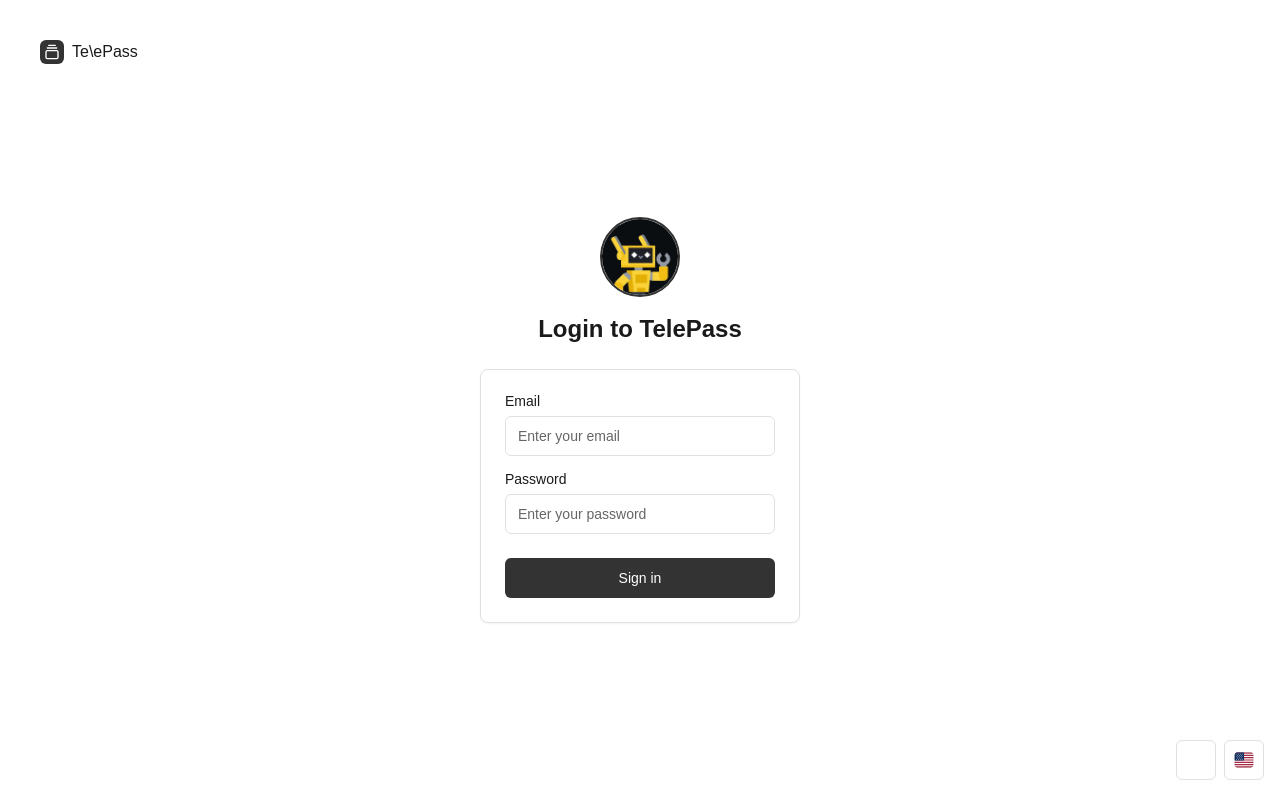
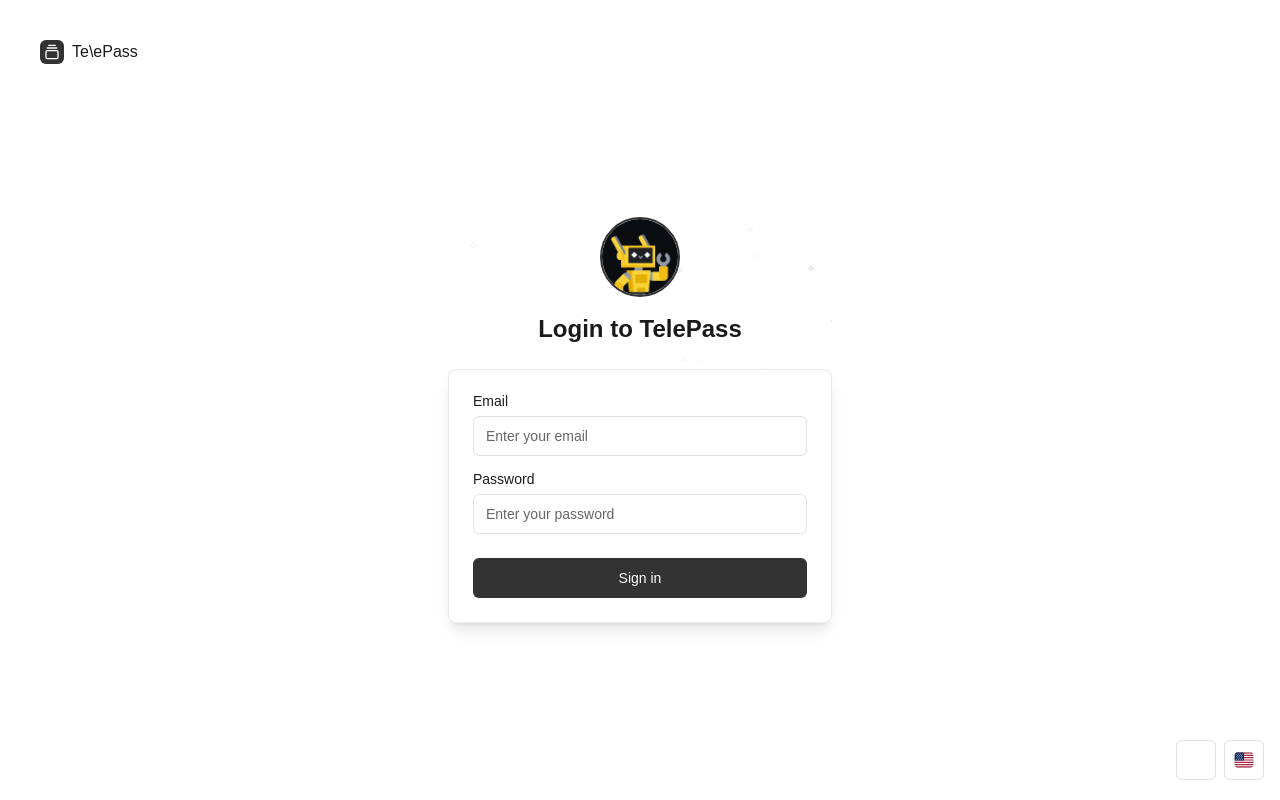
Before and after one commit to DaraXBT/telepass_web, a Next.js app: page / in a window 1280 px wide. Built offline with nearby package versions, Linux system fonts and the light colour scheme.

Commit message:
feat: enhance login form with star background and improve translations

```diff
--- a/src/app/events/page.tsx
+++ b/src/app/events/page.tsx
@@ -15,7 +15,7 @@ export default function EventListPage() {
         <MenuNav props="User" />
       </header>
       <Separator />
-      <div className="p-6">
+      <div className="p-4">
         <div className="flex items-center justify-between mb-8">
           <div>
             <h1 className="text-3xl font-bold tracking-tight">
--- a/src/app/page.tsx
+++ b/src/app/page.tsx
@@ -18,9 +18,9 @@ export default function LoginPage() {
   }
 
   return (
-    <div className="grid min-h-screen antialiased">
+    <div className="grid min-h-screen antialiased bg-gradient-to-b from-background to-background/95 overflow-hidden">
       <div className="flex flex-col gap-4 p-6 md:p-10">
-        <div className="flex justify-center gap-2 md:justify-start">
+        <div className="flex justify-center gap-2 md:justify-start relative z-10">
           <a href="#" className="flex items-center gap-2 font-medium">
             <div className="flex h-6 w-6 items-center justify-center rounded-md bg-primary text-primary-foreground">
               <GalleryVerticalEnd className="size-4" />
@@ -29,13 +29,13 @@ export default function LoginPage() {
           </a>
         </div>
         <div className="flex flex-1 items-center justify-center">
-          <div className="w-full max-w-xs">
+          <div className="w-full max-w-sm">
             <LoginForm />
           </div>
         </div>
       </div>
-      <div className="absolute bottom-5 right-4 text-white">
-        <div className="flex items-center gap-2">
+      <div className="absolute bottom-5 right-4">
+        <div className="flex items-center gap-2 relative z-10">
           <ThemeToggler />
           <LanguageToggler />
         </div>
--- a/src/components/login-form.tsx
+++ b/src/components/login-form.tsx
@@ -8,6 +8,7 @@ import {Card, CardContent} from "@/components/ui/card";
 import {Input} from "@/components/ui/input";
 import {Label} from "@/components/ui/label";
 import {useLanguage} from "@/components/providers/LanguageProvider";
+import {StarBackground} from "@/components/ui/star-background";
 
 export function LoginForm() {
   const router = useRouter();
@@ -46,7 +47,19 @@ export function LoginForm() {
   };
 
   return (
-    <div className="flex flex-col items-center w-full max-w-sm gap-6">
+    <div className="relative w-full">
+      {/* Star Background */}
+      <div className="absolute inset-0 overflow-hidden pointer-events-none">
+        <StarBackground
+          count={25}
+          minSize={0.4}
+          maxSize={0.8}
+          opacity="opacity-60"
+          color="text-primary/40"
+        />
+      </div>
+
+      <div className="flex flex-col items-center w-full max-w-sm gap-6 relative z-10">
         {/* Logo and Title without border */}
         <div className="flex flex-col items-center w-full">
           <div className="w-20 h-20 rounded-full overflow-hidden mb-4 border-2 border-primary flex items-center justify-center bg-border">
@@ -62,7 +75,7 @@ export function LoginForm() {
         </div>
 
         {/* Single Card for Email, Password and Button */}
-      <Card className="w-full">
+        <Card className="w-full backdrop-blur-sm bg-card/80 border border-border/70 shadow-lg">
           <CardContent className="pt-6">
             <form onSubmit={handleLogin} className="grid gap-4">
               {error && <p className="text-red-500 text-sm">{error}</p>}
@@ -76,6 +89,7 @@ export function LoginForm() {
                   onChange={(e) => setEmail(e.target.value)}
                   required
                   placeholder={t("Enter your email")}
+                  className="bg-background/80 backdrop-blur-sm"
                 />
               </div>
 
@@ -88,15 +102,17 @@ export function LoginForm() {
                   onChange={(e) => setPassword(e.target.value)}
                   required
                   placeholder={t("Enter your password")}
+                  className="bg-background/80 backdrop-blur-sm"
                 />
               </div>
 
-            <Button type="submit" className="w-full mt-2">
+              <Button type="submit" className="w-full mt-2 bg-primary hover:bg-primary/90 transition-all">
                 {t("Sign in")}
               </Button>
             </form>
           </CardContent>
         </Card>
       </div>
+    </div>
   );
 }
--- a/src/components/providers/LanguageProvider.tsx
+++ b/src/components/providers/LanguageProvider.tsx
@@ -16,23 +16,32 @@ type TranslationsType = {
     km: string;
   };
 };
-
 // Add your translations here
 const translations: TranslationsType = {
+  // TelePass
+  TelePass: {
+    en: "TelePass",
+    km: "តេឡេផាស",
+  },
+  "Event Management": {
+    en: "Event Management",
+    km: "កម្មវិធីគ្រប់គ្រងព្រឹត្តិការណ៍",
+  },
   // 404 Not Found page translations
   "Page Not Found": {
     en: "Page Not Found",
     km: "ទំព័រមិនអាចស្វែងរកឃើញ",
   },
-  "Sorry, we couldn't find the page you're looking for. It might have been moved, deleted, or never existed in the first place.": {
-    en: "Sorry, we couldn't find the page you're looking for. It might have been moved, deleted, or never existed in the first place.",
-    km: "សូមអភ័យទោស យើងមិនអាចស្វែងរកទំព័រដែលអ្នកកំពុងស្វែងរកឃើញទេ។ ប្រហែលជាត្រូវបានផ្លាស់ប្តូរ លុប ឬមិនមាន។",
-  },
+  "Sorry, we couldn't find the page you're looking for. It might have been moved, deleted, or never existed in the first place.":
+    {
+      en: "Sorry, we couldn't find the page you're looking for. It might have been moved, deleted, or never existed in the first place.",
+      km: "សូមអភ័យទោស យើងមិនអាចស្វែងរកទំព័រដែលអ្នកកំពុងស្វែងរកឃើញទេ។ ប្រហែលជាត្រូវបានផ្លាស់ប្តូរ លុប ឬមិនមាន។",
+    },
   "Go Back": {
     en: "Go Back",
     km: "ត្រឡប់ក្រោយ",
   },
-  "Dashboard": {
+  Dashboard: {
     en: "Dashboard",
     km: "ផ្ទាំងគ្រប់គ្រង",
   },
@@ -178,10 +187,6 @@ const translations: TranslationsType = {
   "Report Lists": {
     en: "Report Lists",
     km: "បញ្ជីរបាយការណ៍",
-  },
-  "Event Management": {
-    en: "Event Management",
-    km: "ការគ្រប់គ្រងព្រឹត្តិការណ៍",
   },
   // Table headers and common actions
   Name: {
--- /dev/null
+++ b/src/components/ui/star-background.tsx
@@ -0,0 +1,61 @@
+"use client";
+
+import { useEffect, useState } from "react";
+
+type StarBackgroundProps = {
+  count?: number;
+  minSize?: number;
+  maxSize?: number;
+  opacity?: string;
+  color?: string;
+};
+
+export function StarBackground({
+  count = 30,
+  minSize = 0.4,
+  maxSize = 1,
+  opacity = "opacity-60",
+  color = "text-primary/40",
+}: StarBackgroundProps) {
+  const [stars, setStars] = useState<
+    {
+      id: number;
+      top: string;
+      left: string;
+      size: string;
+      animationDelay: string;
+    }[]
+  >([]);
+
+  useEffect(() => {
+    // Generate random stars with varying sizes for more visual interest
+    const newStars = Array.from({ length: count }, (_, i) => ({
+      id: i,
+      top: `${Math.random() * 100}%`,
+      left: `${Math.random() * 100}%`,
+      size: `${minSize + Math.random() * (maxSize - minSize)}rem`,
+      animationDelay: `${Math.random() * 5}s`,
+    }));
+    setStars(newStars);
+  }, [count, minSize, maxSize]);
+
+  return (
+    <>
+      {stars.map((star) => (
+        <div
+          key={star.id}
+          className={`absolute animate-twinkle ${opacity} ${color}`}
+          style={{
+            top: star.top,
+            left: star.left,
+            fontSize: star.size,
+            animationDelay: star.animationDelay,
+            zIndex: 0,
+          }}
+        >
+          ✧
+        </div>
+      ))}
+    </>
+  );
+}
```
Lines whose indentation alone changed are shown as unchanged.
